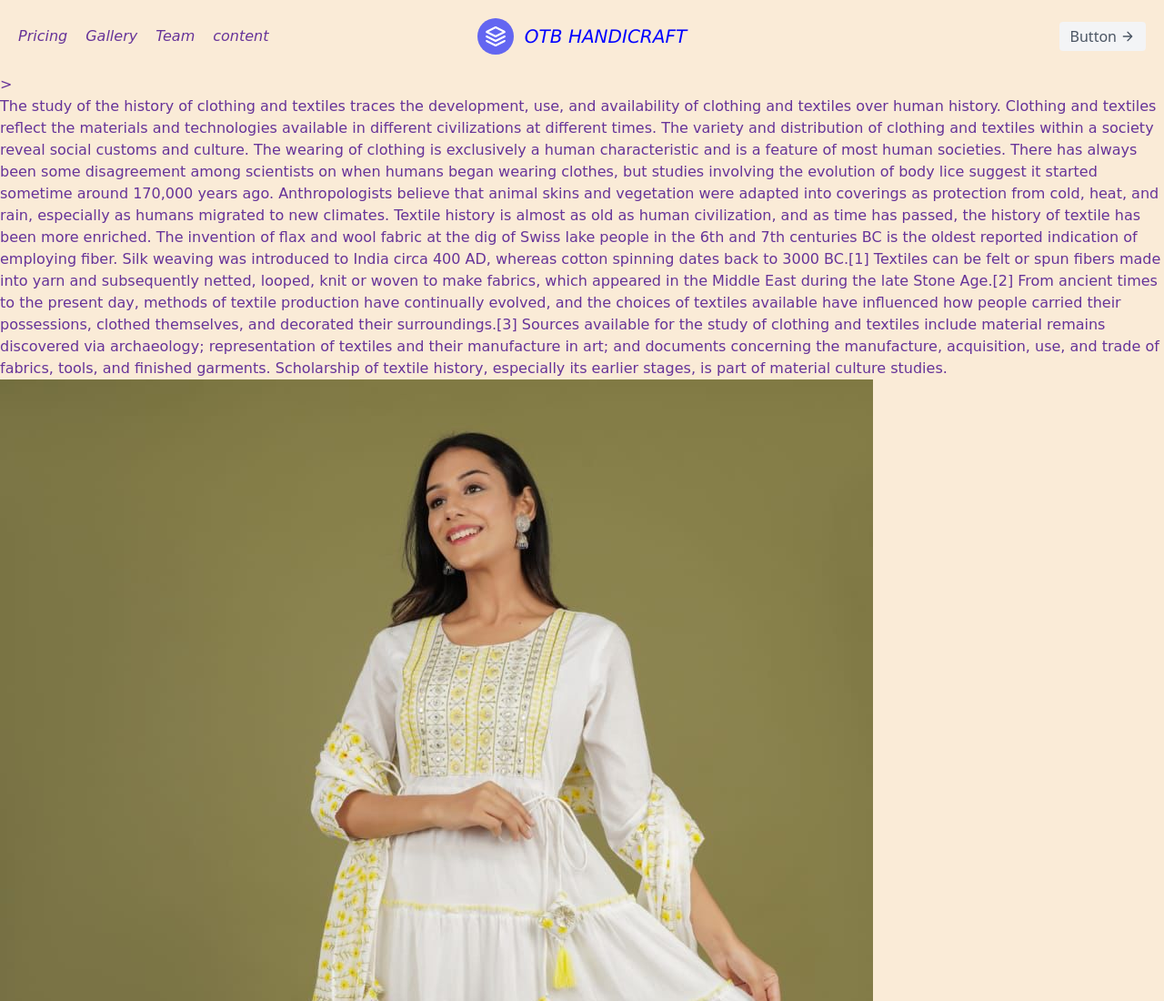
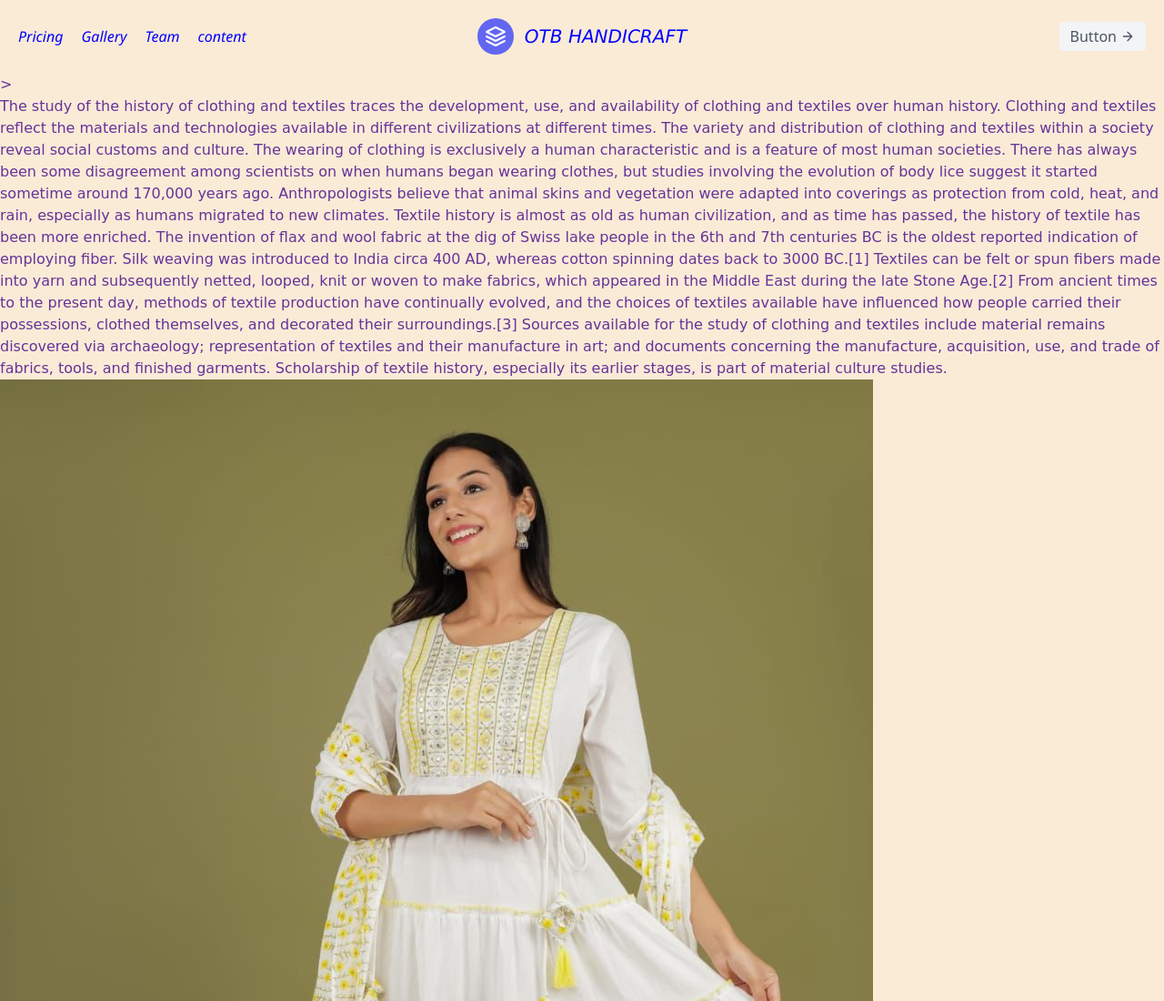
Before and after one commit to anshpatel2106/.com, a plain HTML site: page index.html in a window 1280 px wide. Shown: the top 1100 px of the page at 91% size. Drawn offline with nearby package versions, Linux system fonts and the light colour scheme.

Commit message:
new changes

```diff
--- a/index.html
+++ b/index.html
@@ -13,10 +13,10 @@
     <header class="text-gray-600 body-font">
         <div class="container mx-auto flex flex-wrap p-5 flex-col md:flex-row items-center">
           <nav class="flex lg:w-2/5 flex-wrap items-center text-base md:ml-auto">
-            <a href="pricing.html " target="_blank" class="mr-5 hover:text-gray-900 link"><i>Pricing</i></a>
-            <a href="gallery.html" target="_blank" class="mr-5 hover:text-gray-900 link"><i><h2>Gallery</h2></i></a>
-            <a  href="contact.html" target="_blank" class="mr-5 hover:text-gray-900 link"><i><h2>Team</h2></i></a>
-            <a href="content.html" target="_blank" class="hover:text-gray-900 link"><i><h2>content</h2></i></a>
+            <a href="pricing.html " target="_blank" class="mr-5 hover:text-gray-900 new"><i>Pricing</i></a>
+            <a href="gallery.html" target="_blank" class="mr-5 hover:text-gray-900 new"><i><h2>Gallery</h2></i></a>
+            <a  href="contact.html" target="_blank" class="mr-5 hover:text-gray-900 new"><i><h2>Team</h2></i></a>
+            <a href="content.html" target="_blank" class="hover:text-gray-900 new"><i><h2>content</h2></i></a>
           </nav>
           <a class="flex order-first lg:order-none lg:w-1/5 title-font font-medium items-center text-gray-900 lg:items-center lg:justify-center mb-4 md:mb-0">
             <svg xmlns="http://www.w3.org/2000/svg" fill="none" stroke="currentColor" stroke-linecap="round" stroke-linejoin="round" stroke-width="2" class="w-10 h-10 text-white p-2 bg-indigo-500 rounded-full" viewBox="0 0 24 24">
--- a/style.css
+++ b/style.css
@@ -15,3 +15,7 @@ body{
     font-family: 'Segoe UI', Tahoma, Geneva, Verdana, sans-serif;
 
     }
+    .new{ color:blue;
+    font-family: 'Segoe UI', Tahoma, Geneva, Verdana, sans-serif;
+
+    }
```
Also changed, not shown: content.html (+1 -1 lines), gallery.html (+1 -1 lines), pricing.html (+1 -1 lines).
